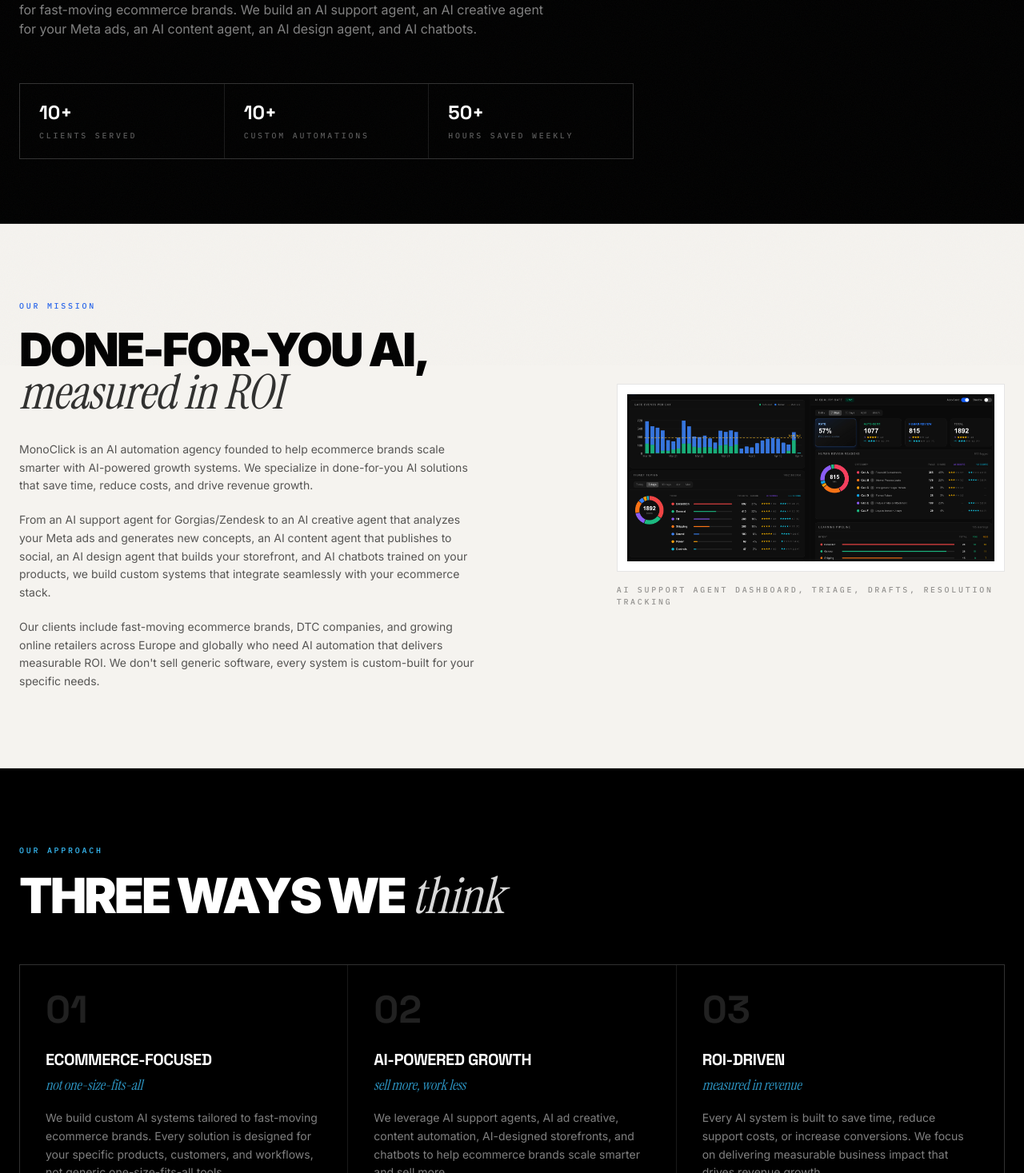
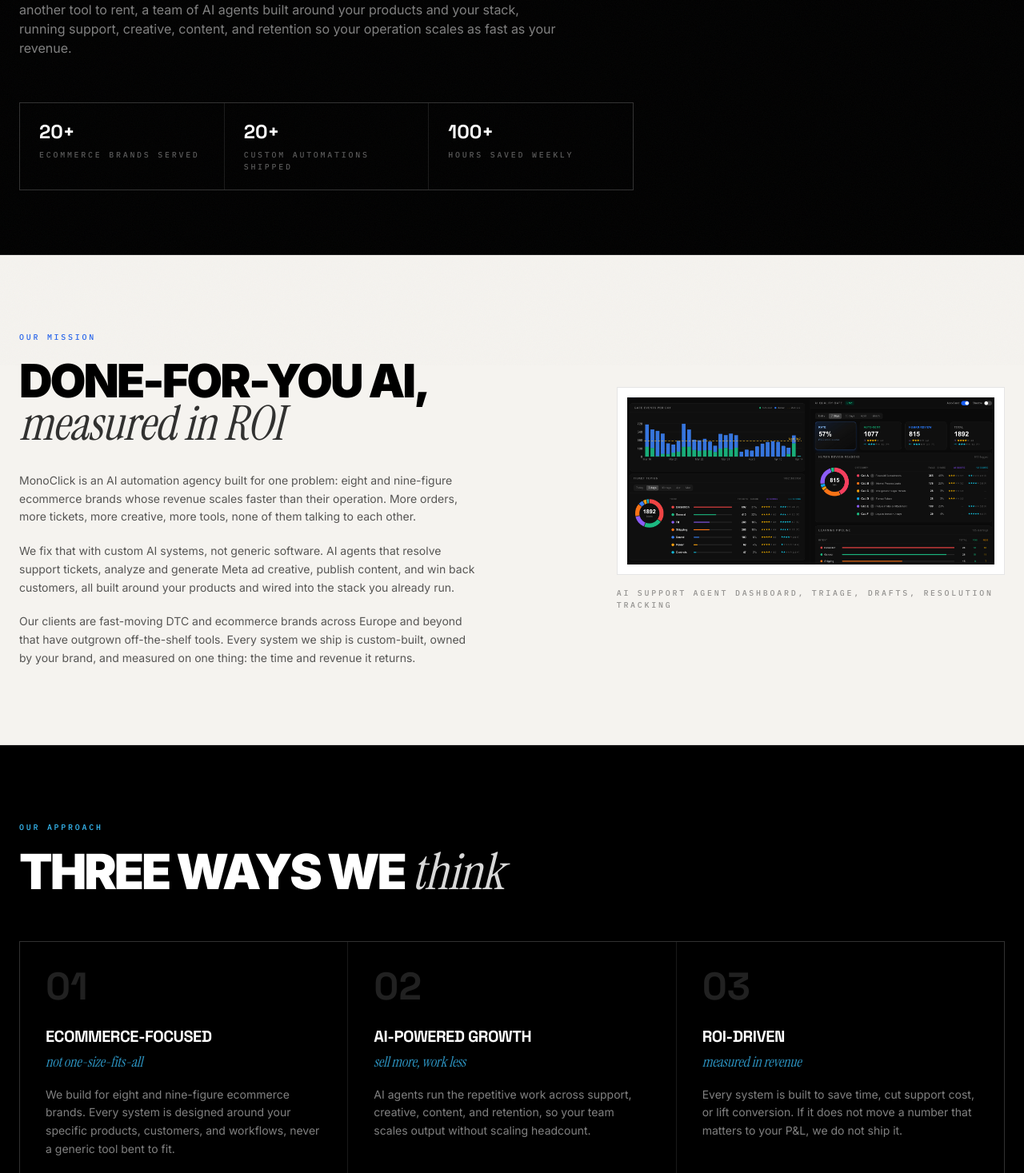
Before and after one commit to Hbuisser/MonoClick, a Next.js app: page /about in a window 1280 px wide. Shown: the part 343-1810 px from the top of the page at 80% size. Built offline with nearby package versions, Linux system fonts and the light colour scheme.

Commit message:
small front

```diff
--- a/app/(marketing)/about/page.tsx
+++ b/app/(marketing)/about/page.tsx
@@ -11,14 +11,14 @@
 
 export const metadata: Metadata = createMetadata({
   title: 'About Our AI Automation Agency for Ecommerce',
-  description: 'MonoClick is an AI automation agency specializing in ecommerce growth systems. We deliver an AI support agent, an AI creative agent for your Meta ads, an AI content agent, an AI design agent, and AI chatbots for fast-moving ecommerce brands.',
+  description: 'MonoClick is an AI automation agency building custom AI systems for eight and nine-figure ecommerce brands. AI agents for support, creative, content, and retention, custom-built, owned by your brand, and measured in ROI.',
   path: '/about'
 })
 
 const stats = [
-  { label: 'Clients served', value: '10+' },
-  { label: 'Custom automations', value: '10+' },
-  { label: 'Hours saved weekly', value: '50+' },
+  { label: 'Ecommerce brands served', value: '20+' },
+  { label: 'Custom automations shipped', value: '20+' },
+  { label: 'Hours saved weekly', value: '100+' },
 ]
 
 const values = [
@@ -26,19 +26,19 @@
     title: 'Ecommerce-focused',
     accent: 'not one-size-fits-all',
     description:
-      'We build custom AI systems tailored to fast-moving ecommerce brands. Every solution is designed for your specific products, customers, and workflows, not generic one-size-fits-all tools.',
+      'We build for eight and nine-figure ecommerce brands. Every system is designed around your specific products, customers, and workflows, never a generic tool bent to fit.',
   },
   {
     title: 'AI-powered growth',
     accent: 'sell more, work less',
     description:
-      'We leverage AI support agents, AI ad creative, content automation, AI-designed storefronts, and chatbots to help ecommerce brands scale smarter and sell more.',
+      'AI agents run the repetitive work across support, creative, content, and retention, so your team scales output without scaling headcount.',
   },
   {
     title: 'ROI-driven',
     accent: 'measured in revenue',
     description:
-      'Every AI system is built to save time, reduce support costs, or increase conversions. We focus on delivering measurable business impact that drives revenue growth.',
+      'Every system is built to save time, cut support cost, or lift conversion. If it does not move a number that matters to your P&L, we do not ship it.',
   },
 ]
 
@@ -46,17 +46,17 @@
   {
     title: 'No generic tools',
     description:
-      'We build custom automations that fit your specific workflows and tech stack. Every solution is tailored to your business needs.',
+      'We build custom automations wired into your exact workflows and tech stack. You own the system, not a seat in someone else’s software.',
   },
   {
     title: 'Proven results',
     description:
-      'Our automations save time, reduce costs, and generate revenue. We focus on delivering measurable ROI for your business.',
+      'Real outcomes, not demos. A recent support build scaled from 200 to 1,500 tickets a day handled, while the team shrank from nine people to five.',
   },
   {
     title: 'Ecommerce-native AI',
     description:
-      'We leverage cutting-edge AI to build support agents, ad creative, content automation, entire storefronts, and chatbots tailored for fast-moving ecommerce brands.',
+      'We build for the way eight and nine-figure ecommerce brands actually operate: high volume, fast moving, and running on Shopify, Gorgias, Meta, and the rest of your stack.',
   },
   {
     title: 'End-to-end service',
@@ -89,10 +89,10 @@
               <span className="serif-accent text-[1.02em] text-white/85">studio.</span>
             </h1>
             <p className="mt-8 max-w-2xl text-sm leading-relaxed text-white/50 sm:text-base">
-              MonoClick is a specialized AI automation agency delivering custom AI growth
-              systems for fast-moving ecommerce brands. We build an AI support agent, an AI
-              creative agent for your Meta ads, an AI content agent, an AI design agent, and AI
-              chatbots.
+              MonoClick builds custom AI systems for eight and nine-figure ecommerce brands.
+              Not another tool to rent, a team of AI agents built around your products and your
+              stack, running support, creative, content, and retention so your operation scales
+              as fast as your revenue.
             </p>
           </ScrollReveal>
 
@@ -119,22 +119,21 @@
               </h2>
               <div className="mt-8 max-w-xl space-y-5 text-sm leading-relaxed text-black/65">
                 <p>
-                  MonoClick is an AI automation agency founded to help ecommerce brands scale
-                  smarter with AI-powered growth systems. We specialize in done-for-you AI
-                  solutions that save time, reduce costs, and drive revenue growth.
+                  MonoClick is an AI automation agency built for one problem: eight and
+                  nine-figure ecommerce brands whose revenue scales faster than their operation.
+                  More orders, more tickets, more creative, more tools, none of them talking to
+                  each other.
                 </p>
                 <p>
-                  From an AI support agent for Gorgias/Zendesk to an AI creative agent that
-                  analyzes your Meta ads and generates new concepts, an AI content agent that
-                  publishes to social, an AI design agent that builds your storefront, and AI
-                  chatbots trained on your products, we build custom systems that integrate
-                  seamlessly with your ecommerce stack.
+                  We fix that with custom AI systems, not generic software. AI agents that
+                  resolve support tickets, analyze and generate Meta ad creative, publish
+                  content, and win back customers, all built around your products and wired into
+                  the stack you already run.
                 </p>
                 <p>
-                  Our clients include fast-moving ecommerce brands, DTC companies, and growing
-                  online retailers across Europe and globally who need AI automation that
-                  delivers measurable ROI. We don&apos;t sell generic software, every system is
-                  custom-built for your specific needs.
+                  Our clients are fast-moving DTC and ecommerce brands across Europe and beyond
+                  that have outgrown off-the-shelf tools. Every system we ship is custom-built,
+                  owned by your brand, and measured on one thing: the time and revenue it returns.
                 </p>
               </div>
             </div>
--- a/app/case-study/book/page.tsx
+++ b/app/case-study/book/page.tsx
@@ -43,7 +43,7 @@
         </h1>
         <p className="mt-4 max-w-xl text-zinc-500">
           A {BOOKING_CONFIG.callLabel.toLowerCase()} to look at your support volume together and see
-          if an AI Support Agent is worth it for your brand. No obligation.
+          if an AI Support Agent is worth it for your brand.
         </p>
 
         <div className="mt-9">
--- a/components/cta-banner.tsx
+++ b/components/cta-banner.tsx
@@ -27,7 +27,7 @@
             </h2>
             <p className="mx-auto mt-8 max-w-xl text-sm leading-relaxed text-white/50">
               Book a 30-minute audit. We&apos;ll find your biggest bottleneck, map the system
-              that fixes it, and hand you a rough ROI and timeline. No obligation.
+              that fixes it, and hand you a rough ROI and timeline.
             </p>
           </ScrollReveal>
 
--- a/components/hero-particles.tsx
+++ b/components/hero-particles.tsx
@@ -430,6 +430,7 @@
 function ParticleGlobe({ scrollRef }: { scrollRef: React.MutableRefObject<number> }) {
   const mat = useRef<THREE.ShaderMaterial>(null)
   const points = useRef<THREE.Points>(null)
+  const root = useRef<THREE.Group>(null)
   const spin = useRef<THREE.Group>(null)
   const { pointer, gl } = useThree()
   const assemble = useRef(0)
@@ -519,11 +520,14 @@
       const wide = state.size.width > 900
       const fit = (0.72 * Math.min(state.viewport.width, state.viewport.height)) / 2 / RADIUS
       spin.current.scale.setScalar(Math.min(wide ? 0.9 : 0.78, fit))
+      // the rightward nudge suits the desktop split layout only; on mobile the
+      // canvas spans the full hero, so keep the globe centered
+      if (root.current) root.current.position.x = wide ? 0.45 : 0
     }
   })
 
   return (
-    <group position={[0.45, 0.28, 0]} rotation={[0.22, 0, -0.16]}>
+    <group ref={root} position={[0.45, 0.28, 0]} rotation={[0.22, 0, -0.16]}>
       <group ref={spin}>
         <points ref={points}>
           <bufferGeometry>
```
